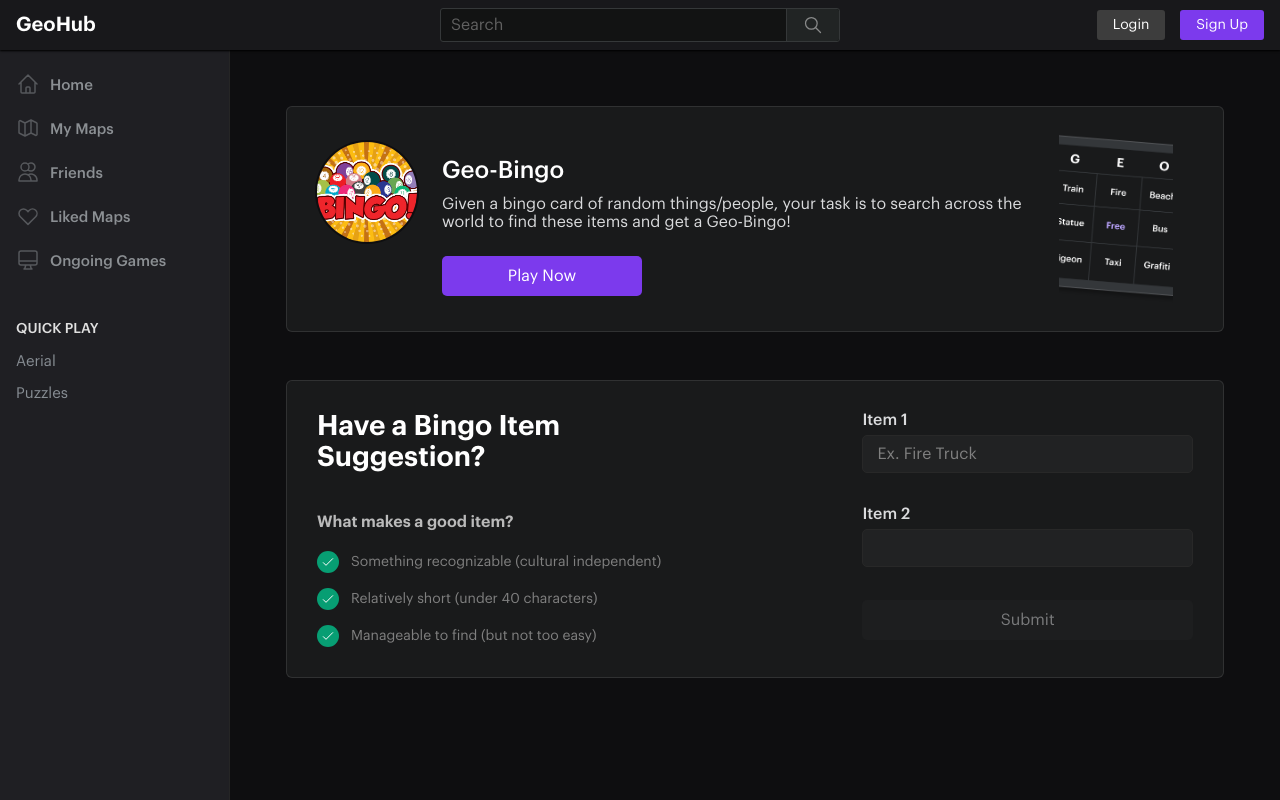
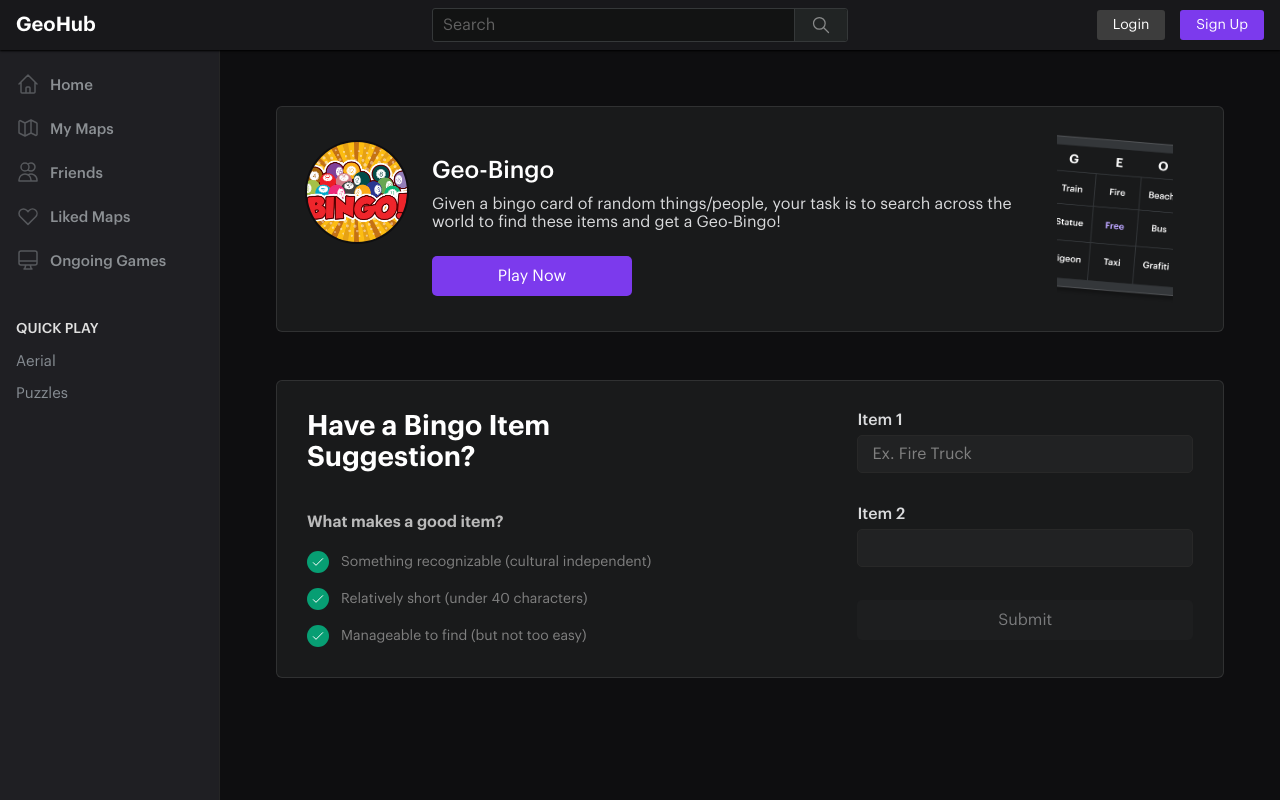
Before and after one commit to benlikescode/geohub, a Next.js app: page /bingo in a window 1280 px wide. Built offline with nearby package versions, Linux system fonts and the light colour scheme.

Commit message:
chore(design): decreased sidebar width, increased searchbar width

```diff
--- a/components/Layout/Layout/Layout.Styled.tsx
+++ b/components/Layout/Layout/Layout.Styled.tsx
@@ -1,8 +1,8 @@
 import styled from 'styled-components'
 
 type StyledProps = {
-  isHome?: boolean;
-  maxWidth?: string;
+  isHome?: boolean
+  maxWidth?: string
 }
 
 const StyledLayout = styled.div<StyledProps>`
@@ -10,7 +10,7 @@ const StyledLayout = styled.div<StyledProps>`
 
   .appBody {
     display: grid;
-    grid-template-columns: 230px auto;
+    grid-template-columns: var(--sidebarWidth) auto;
     min-height: calc(100vh - 50px);
     //height: 100%;
 
@@ -39,7 +39,7 @@ const StyledLayout = styled.div<StyledProps>`
   }
 
   .mainContent {
-    max-width: ${({ theme, maxWidth }) => maxWidth ? maxWidth : theme.breakpoint.l};
+    max-width: ${({ theme, maxWidth }) => (maxWidth ? maxWidth : theme.breakpoint.l)};
     width: 100%;
     padding: 3.5rem;
     display: grid;
@@ -61,7 +61,8 @@ const StyledLayout = styled.div<StyledProps>`
   }
 
   .heroBanner {
-    background-image: linear-gradient(180deg, rgba(19, 19, 20, 0) 0%, #131314 100%), url('/images/backgrounds/hero1.jpeg');
+    background-image: linear-gradient(180deg, rgba(19, 19, 20, 0) 0%, #131314 100%),
+      url('/images/backgrounds/hero1.jpeg');
     background-position: center;
     background-repeat: no-repeat;
     background-size: cover;
--- a/components/Layout/Sidebar/Sidebar/Sidebar.Styled.tsx
+++ b/components/Layout/Sidebar/Sidebar/Sidebar.Styled.tsx
@@ -1,7 +1,7 @@
 import styled from 'styled-components'
 
 const StyledSidebar = styled.div`
-  width: 230px;
+  width: var(--sidebarWidth);
   border-right: 1px solid #252525;
   height: 100%;
   position: fixed;
@@ -45,7 +45,7 @@ const StyledSidebar = styled.div`
 
   .linkItem {
     cursor: pointer;
-    color: #878D93;
+    color: #878d93;
     font-size: 15px;
 
     :hover {
--- a/components/System/Searchbar/Searchbar.Styled.tsx
+++ b/components/System/Searchbar/Searchbar.Styled.tsx
@@ -6,7 +6,7 @@ type StyledProps = {
 }
 
 const StyledSearchbar = styled.div<StyledProps>`
-  max-width: 400px;
+  max-width: 450px;
   width: 100%;
   position: relative;
 
@@ -15,7 +15,7 @@ const StyledSearchbar = styled.div<StyledProps>`
     align-items: center;
     gap: 10px;
     width: 100%;
-    height: ${({ isSmall }) => isSmall ? 30 : 34}px;
+    height: ${({ isSmall }) => (isSmall ? 30 : 34)}px;
     border-radius: 3px;
     background: #121313;
     color: rgba(206, 206, 206, 0.6);
--- a/styles/HomePage.Styled.tsx
+++ b/styles/HomePage.Styled.tsx
@@ -70,7 +70,7 @@ const StyledHomePage = styled.div`
     display: flex;
     align-items: center;
     background: transparent;
-    color: #0EA5E9;
+    color: #0ea5e9;
     cursor: pointer;
   }
 
--- a/styles/globals.css
+++ b/styles/globals.css
@@ -154,6 +154,7 @@
   --border: 1px solid #2f3133;
   --borderLight: 1px solid #454546;
   --modalPadding: 2.5rem 1.5rem;
+  --sidebarWidth: 220px;
   --mainPadding: 4rem;
   --iconColor: #8d8f92;
   --activeColor: #a5adff;
```
